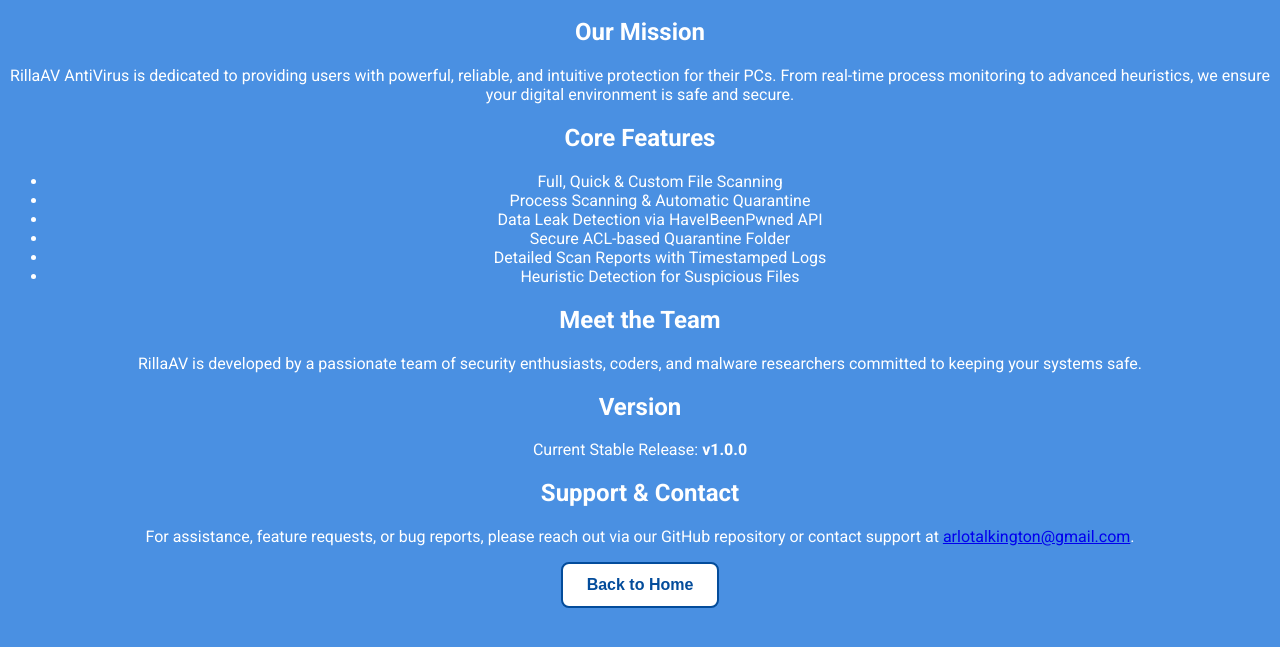
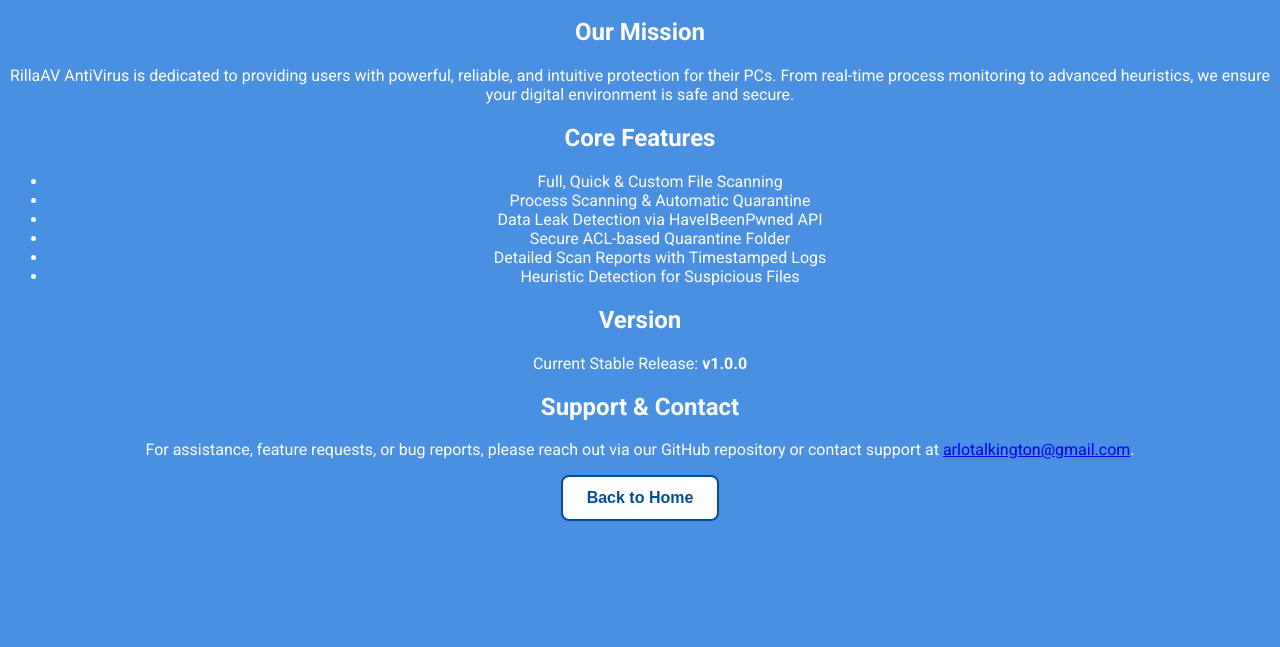
Before and after one commit to arlotalkington/RillaAV-AntiVirus, a plain HTML site: page docs/about.html in a window 1280 px wide. Shown: the part 103-750 px from the top of the page. Drawn offline with Linux system fonts and the light colour scheme.

Commit message:
Update HTML and CSS files

```diff
--- a/docs/about.html
+++ b/docs/about.html
@@ -34,12 +34,6 @@
     </section>
 
     <section>
-        <h2>Meet the Team</h2>
-        <p>RillaAV is developed by a passionate team of security enthusiasts, coders, and malware researchers committed to
-        keeping your systems safe.</p>
-    </section>
-
-    <section>
         <h2>Version</h2>
         <p>Current Stable Release: <strong>v1.0.0</strong></p>
     </section>
```
